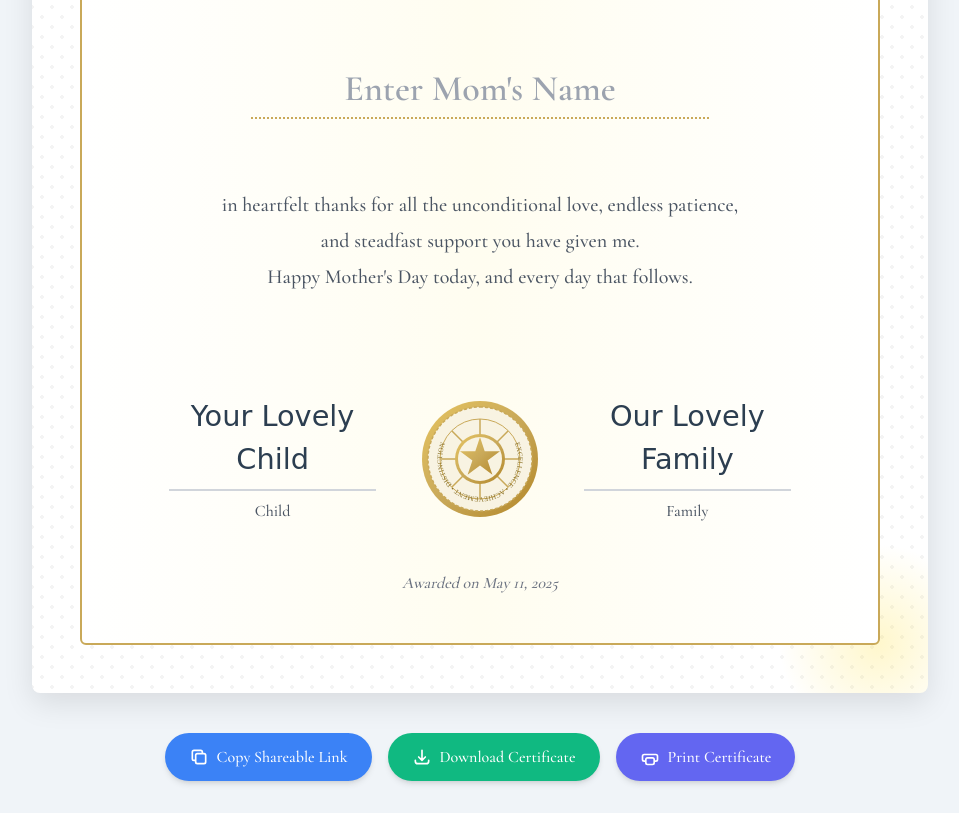
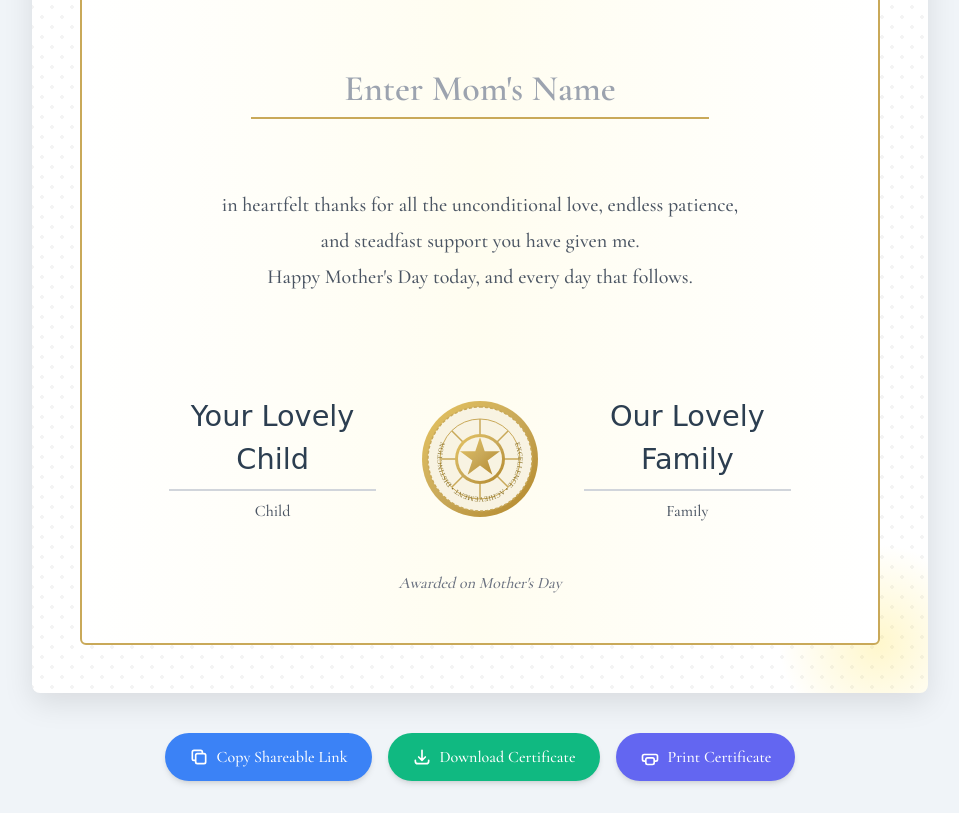
Before and after one commit to aaronshi1129/cert-to-mom, a plain HTML site: page index.html in a window 1280 px wide. Shown: the part 225-1038 px from the top of the page, without its empty margins (160-1119 px from the left). Drawn offline with nearby package versions, Linux system fonts and the light colour scheme; a script that the page names is missing.

Commit message:
Update index.html

```diff
--- a/index.html
+++ b/index.html
@@ -209,7 +209,7 @@
                 </div>
 
                 <div class="text-center mt-12">
-                    <p class="text-gray-500 italic">Awarded on <span id="currentDate"></span></p>
+                    <p class="text-gray-500 italic">Awarded on Mother's Day</span></p>
                 </div>
             </div>
         </div>
```
